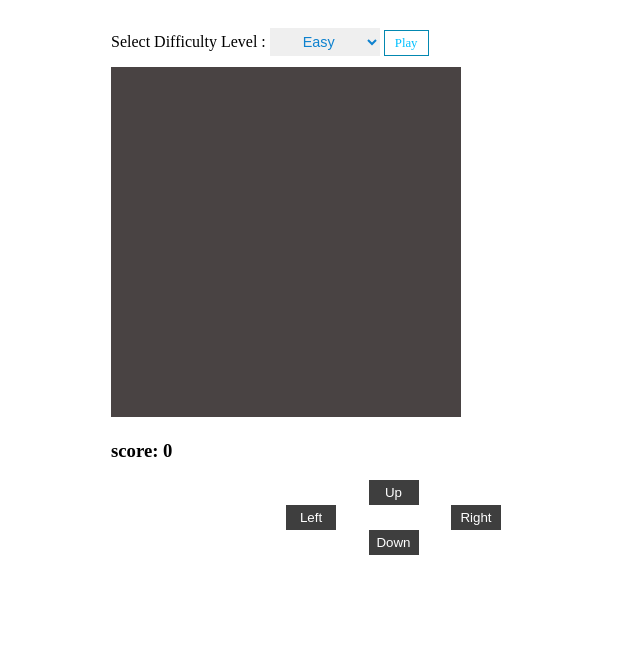
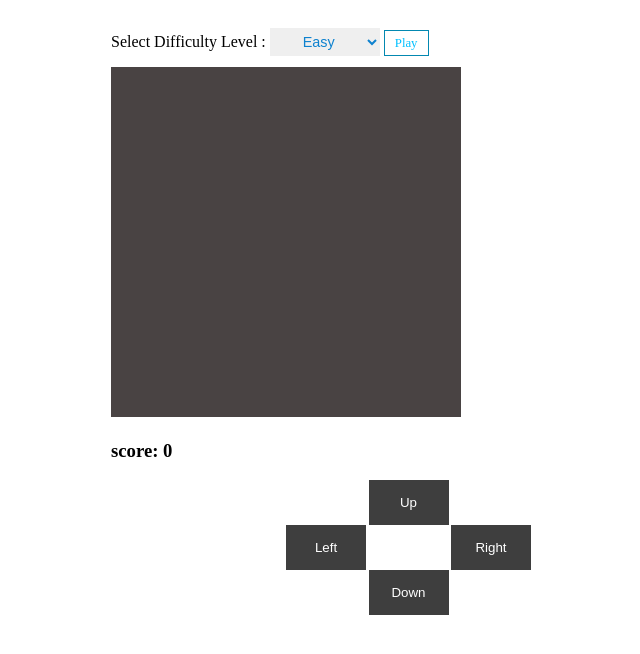
Before and after one commit to Ishtiak1606/snake, a plain HTML site: page index.html in a window 1280 px wide. Shown: the part 60-714 px from the top of the page, without its empty margins (229-869 px from the left). Drawn offline with Linux system fonts and the light colour scheme.

Commit message:
Update index.html

```diff
--- a/index.html
+++ b/index.html
@@ -44,8 +44,8 @@
         .btn {
             cursor: pointer;
             display: inline-block;
-            width: 50px;
-            height: 25px;
+            width: 80px;
+            height: 45px;
             color: #fff;
             background-color: #3e3e3e;
             text-align: center;
```
